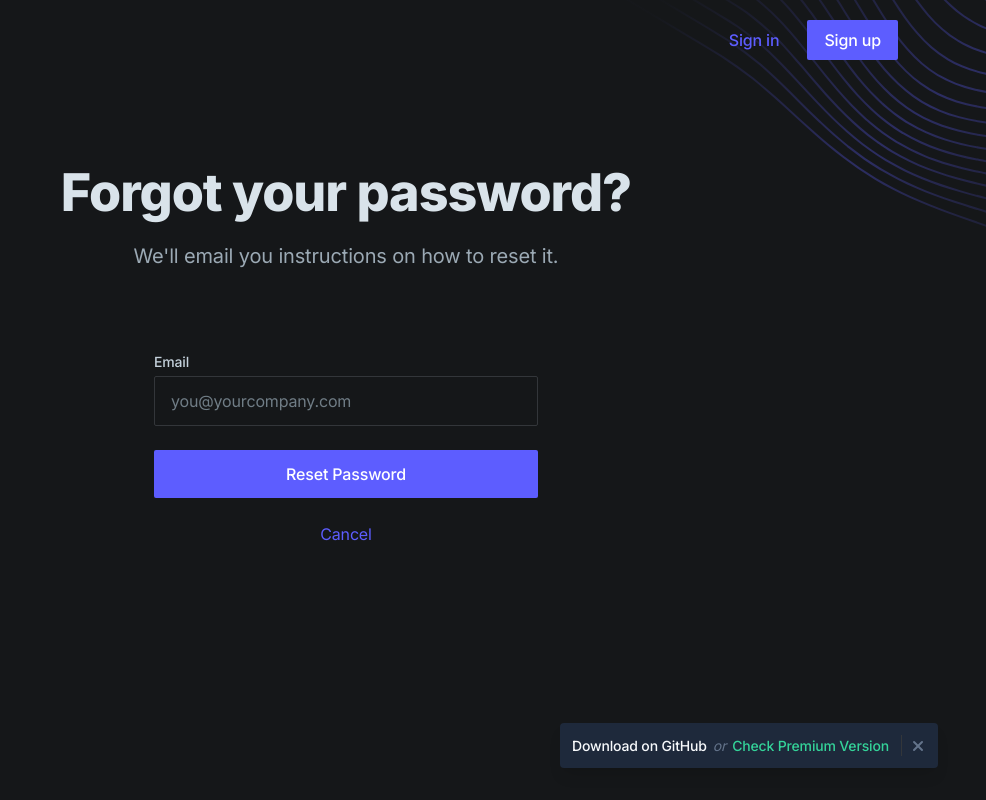
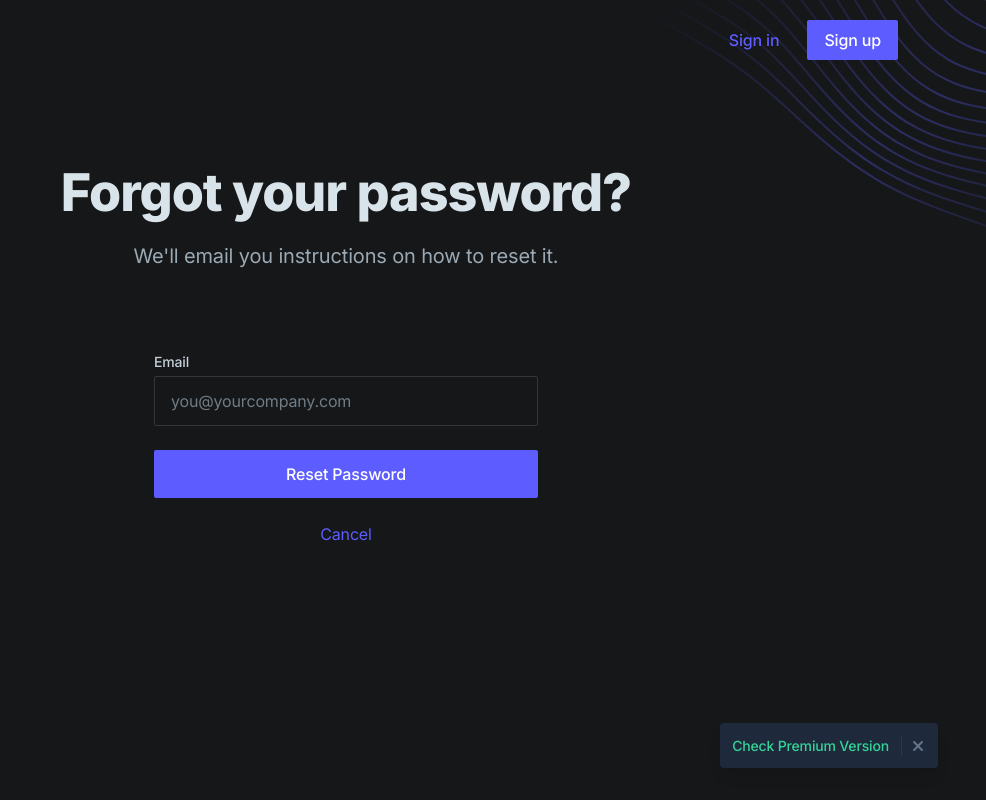
Before and after one commit to jspotten/quick-park, a Next.js app: page /reset-password in a window 1280 px wide. Shown: the whole page, without its empty margins (294-1280 px from the left). Built offline with nearby package versions, Linux system fonts and the light colour scheme.

Commit message:
Removed footer and corrected reset oassword link

```diff
--- a/app/(auth)/reset-password/page.tsx
+++ b/app/(auth)/reset-password/page.tsx
@@ -28,7 +28,7 @@ export default function ResetPassword() {
               </div>
               <div className="flex flex-wrap -mx-3 mt-6">
                 <div className="w-full px-3">
-                  <button className="btn text-white bg-purple-600 hover:bg-purple-700 w-full">Reset Password</button>
+                  <a href="/signin" className="btn text-white bg-purple-600 hover:bg-purple-700 w-full">Reset Password</a>
                 </div>
               </div>
             </form>
--- a/app/(default)/layout.tsx
+++ b/app/(default)/layout.tsx
@@ -33,7 +33,7 @@ export default function DefaultLayout({
 
       </main>
 
-      <Footer />
+
     </>
   )
 }
--- a/components/banner.tsx
+++ b/components/banner.tsx
@@ -11,16 +11,7 @@ export default function Banner() {
         <div className="fixed bottom-0 right-0 w-full md:bottom-8 md:right-12 md:w-auto z-50">
           <div className="bg-slate-800 text-slate-50 text-sm p-3 md:rounded shadow-lg flex justify-between">
             <div className="text-slate-500 inline-flex">
-              <a
-                className="font-medium hover:underline text-slate-50"
-                href="https://github.com/cruip/open-react-template"
-                target="_blank"
-                rel="noreferrer"
-              >
-                Download<span className="hidden sm:inline"> on GitHub</span>
-              </a>{' '}
-              <span className="italic px-1.5">or</span>{' '}
-              <a className="font-medium hover:underline text-emerald-400" href="https://cruip.com/open-pro/" target="_blank" rel="noreferrer">
+              <a className="font-medium hover:underline text-emerald-400" href="/" target="_blank" rel="noreferrer">
                 Check Premium Version
               </a>
             </div>
```
Also changed, not shown: app/layout.tsx (line endings or trailing spaces).
